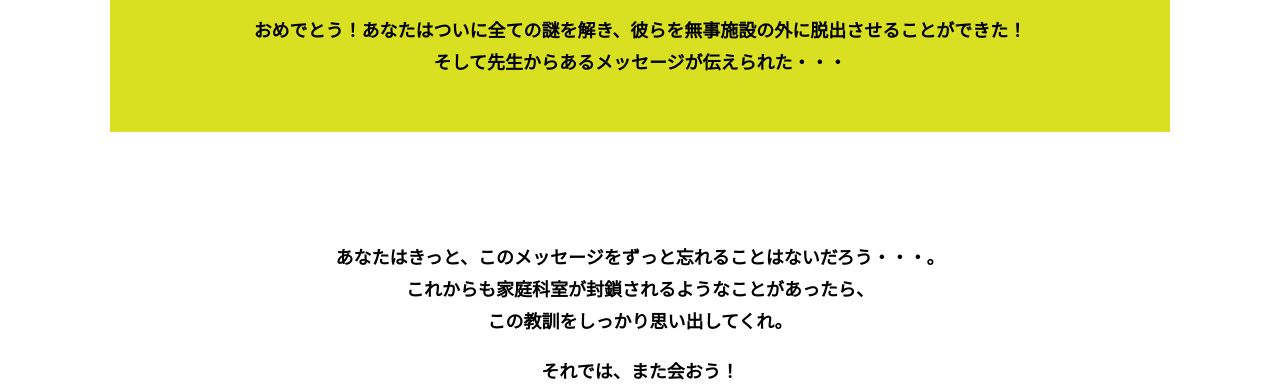
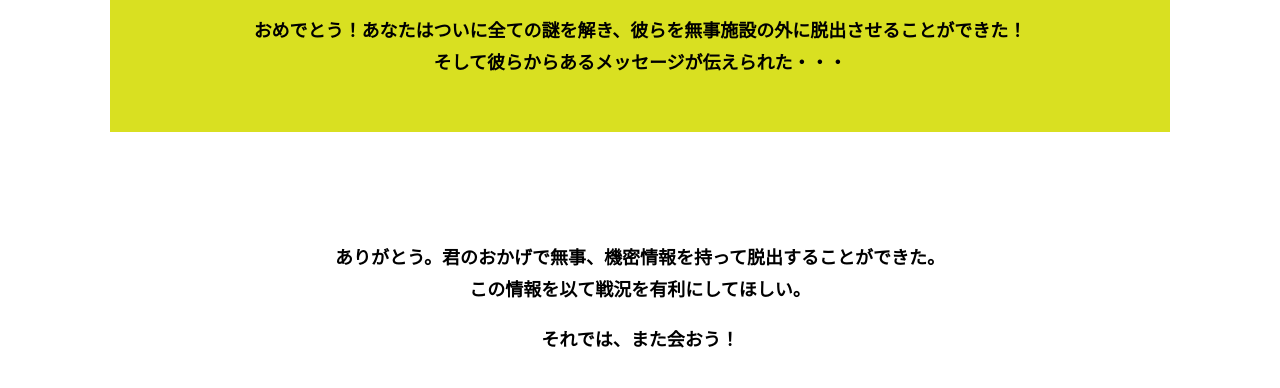
Before and after one commit to jvc1833/alfa-fukuoka-9, a plain HTML site: page final.html in a window 1280 px wide. Shown: the part 412-800 px from the top of the page. Drawn offline with Linux system fonts and the light colour scheme.

Commit message:
Update final.html

```diff
--- a/final.html
+++ b/final.html
@@ -24,7 +24,7 @@
         <div class="box bg-color--subcolor">
           <h2 class="section-title--border">全ステージ クリア！</h2>
           <p class="text-center">おめでとう！あなたはついに全ての謎を解き、彼らを無事施設の外に脱出させることができた！<br>
-            そして先生からあるメッセージが伝えられた・・・</p>
+            そして彼らからあるメッセージが伝えられた・・・</p>
         </div>
       </div>
     </section>
@@ -43,9 +43,8 @@
 Youtube貼り付けここまで-->
 
       </div>
-        <p class="text-center">あなたはきっと、このメッセージをずっと忘れることはないだろう・・・。<br>
-          これからも家庭科室が封鎖されるようなことがあったら、<br>
-          この教訓をしっかり思い出してくれ。</p>
+        <p class="text-center">ありがとう。君のおかげで無事、機密情報を持って脱出することができた。<br>
+          この情報を以て戦況を有利にしてほしい。</p>
         <p class="text-center">それでは、また会おう！</p>
       </div>
     </section>
```
